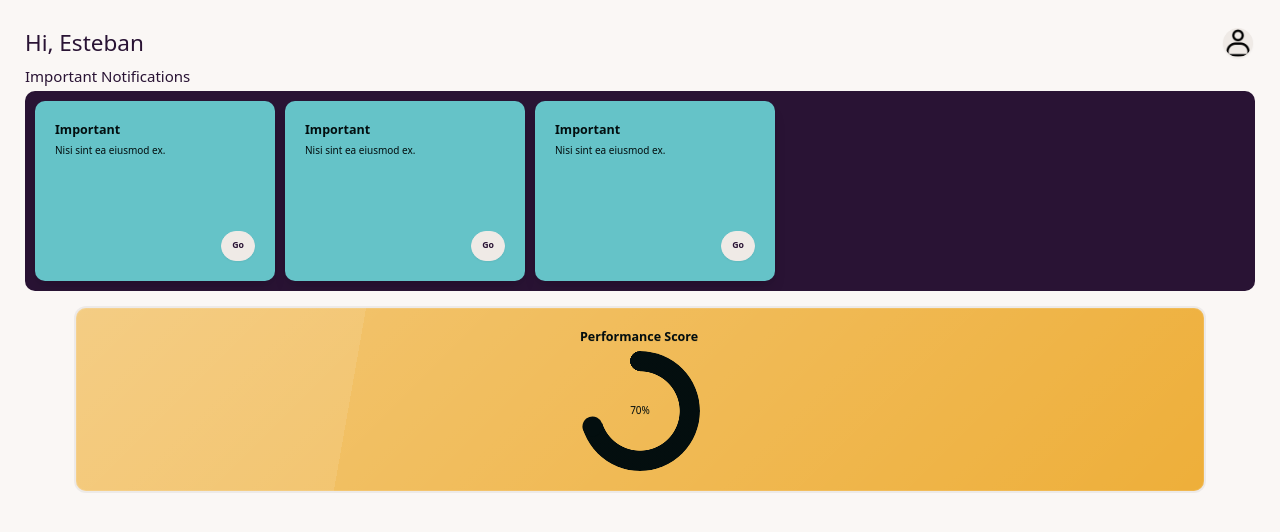
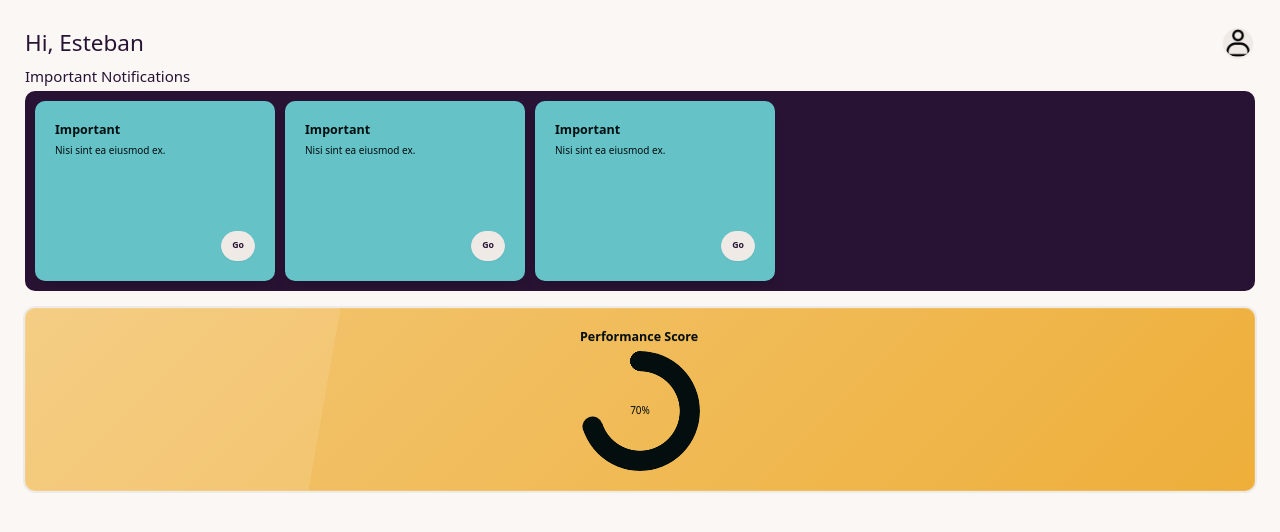
Before and after one commit to sourbhsingh/driver-application, a React (Vite) app: page /dashboard in a window 1280 px wide. Shown: the top 532 px of the page. Built offline with nearby package versions, Linux system fonts and the light colour scheme.

Commit message:
fix: adjusted the with on the performance indicator main container

```diff
--- a/src/layout/Dashboard/Dashboard.tsx
+++ b/src/layout/Dashboard/Dashboard.tsx
@@ -60,7 +60,7 @@ function Dashboard(props: dashboardProps) {
       {/* <section className='flex flex-col justify-center items-center  w-full bg-black'>
         <PerformanceIndicator />
       </section> */}
-      <section className='flex justify-center mt-7 w-11/12 mx-auto'>
+      <section className='flex justify-center mt-7 w-full mx-auto'>
         <Card
           title={performanceScoreProps.mainTitle}
           className='glass'
```
